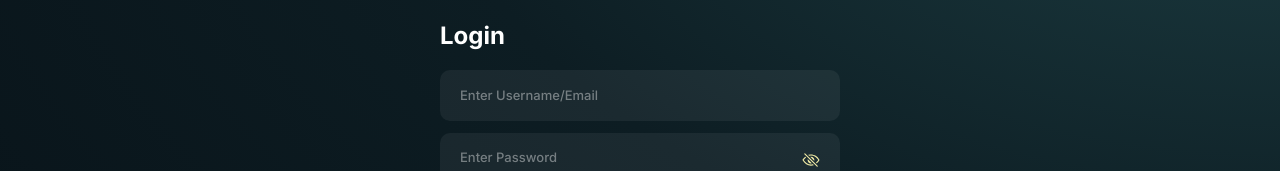
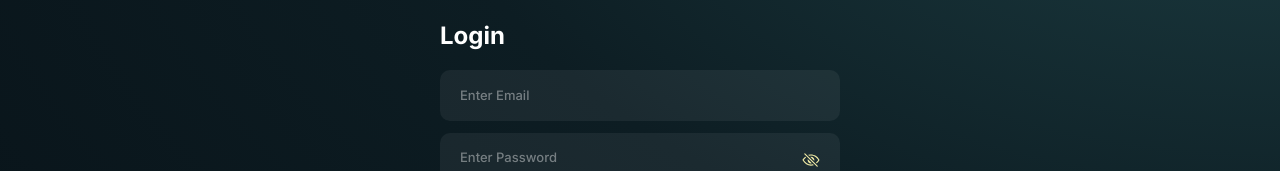
Before and after one commit to Chndrafajar/youapp-test, a React (Vite) app: page / in a window 1280 px wide. Shown: the part 218-389 px from the top of the page. Built offline with nearby package versions, Linux system fonts and the light colour scheme.

Commit message:
update login page

```diff
--- a/src/pages/LoginPages.jsx
+++ b/src/pages/LoginPages.jsx
@@ -65,7 +65,7 @@ export default function LoginPages() {
           <div className="card-auth">
             <h2>Login</h2>
             <form onSubmit={handleSubmit}>
-              <InputComponents placeholder="Enter Username/Email" type="email" style={{ marginBottom: '12px', width: '100%' }} value={email} handleChange={(e) => setEmail(e.target.value)} />
+              <InputComponents placeholder="Enter Email" type="email" style={{ marginBottom: '12px', width: '100%' }} value={email} handleChange={(e) => setEmail(e.target.value)} />
               <InputPassword placeholder="Enter Password" style={{ width: '100%' }} value={password} handleChange={(e) => setPassword(e.target.value)} type="password" />
               {loading ? (
                 <Button type="submit" style={{ marginTop: '30px', width: '100%' }}>
```
